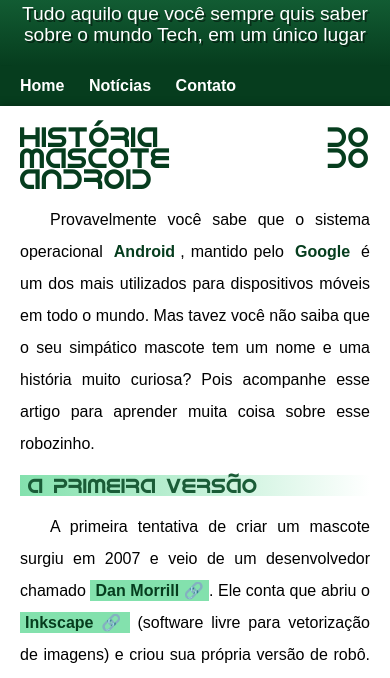
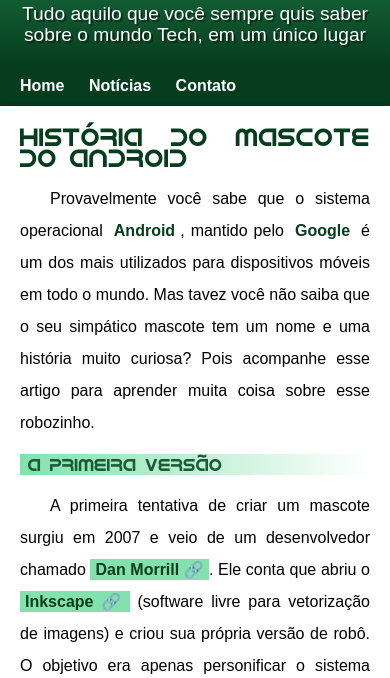
Before and after one commit to Lucianofnjunior/projeto-android, a plain HTML site: page index.html in a window 390 px wide. Shown: the part 162-840 px from the top of the page. Drawn offline with Linux system fonts and the light colour scheme.

Commit message:
h1 menor
Foi modificado para caber melhor em telas mobile

```diff
--- a/style.css
+++ b/style.css
@@ -94,14 +94,14 @@ main h1 {
     font-family: var(--android);
     color: var(--cor5);
     font-weight: normal;
-    font-size: 1.8em;
+    font-size: 1.6em;
 }
 
 main h2 {
     font-family: var(--android);
     color: var(--cor4);
     font-weight: normal;
-    font-size: 1.3em;
+    font-size: 1.1em;
     background-image: linear-gradient(to right, var(--cor1), transparent);
     text-indent: 8px;
 }
```
